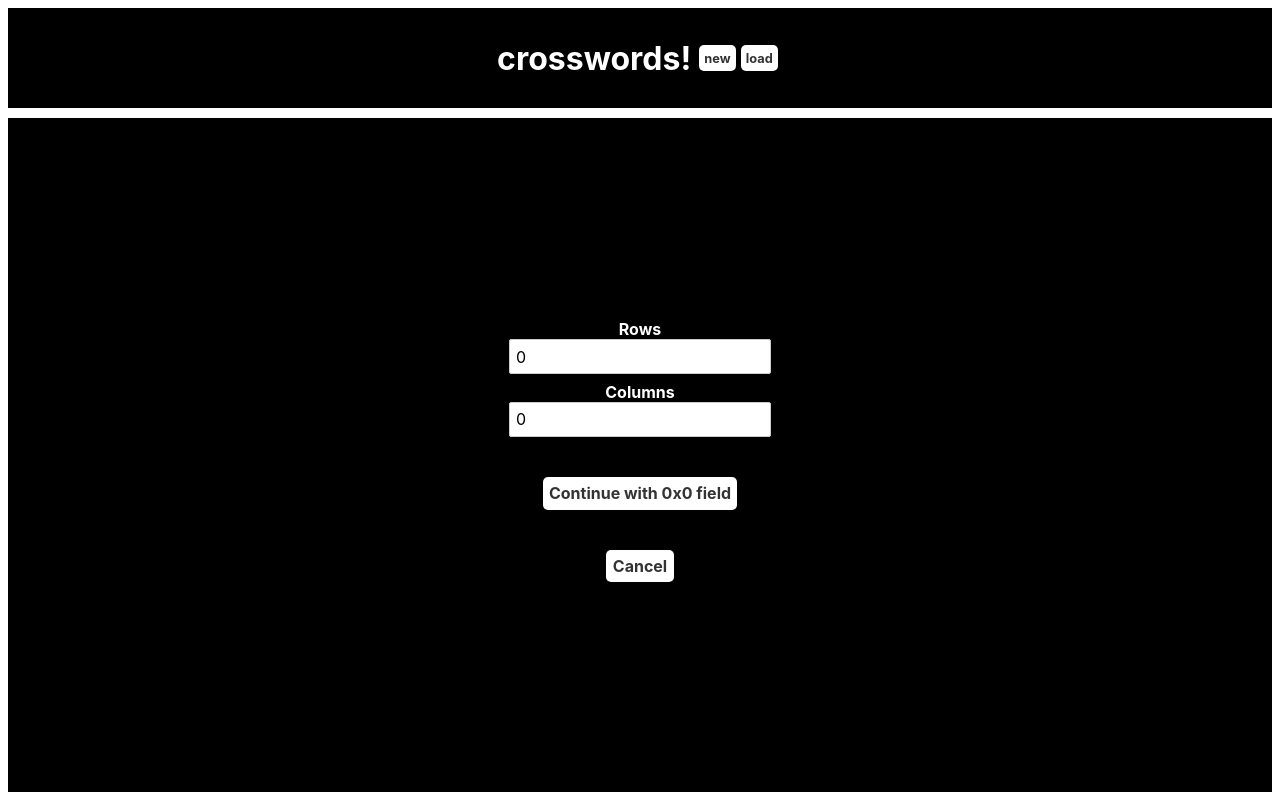
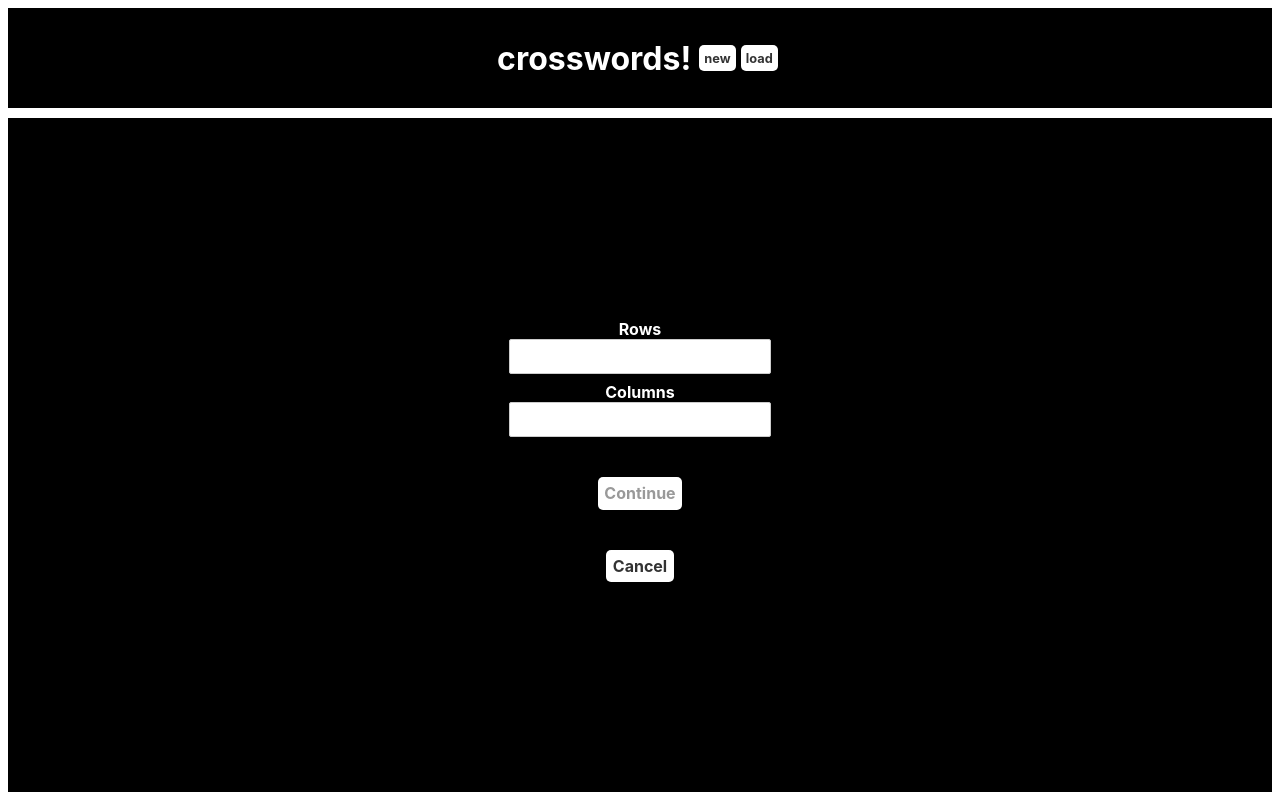
Before and after one commit to czeskij/crosswords, a Svelte app: page / in a window 1280 px wide. Both pictures are taken after a click on the button "new". Built offline with nearby package versions, Linux system fonts and the light colour scheme.

Commit message:
log crossword to console, initial settings fix

```diff
--- a/src/FieldSettings.svelte
+++ b/src/FieldSettings.svelte
@@ -65,6 +65,10 @@
     function deselectAll() {
         selectedFields.set([]);
     }
+
+    function logCrosswordToConsole() {
+        console.log($crossword);
+    }
 </script>
 
 <style>
@@ -116,4 +120,5 @@
         </div>
         <button on:click={deselectAll}>Deselect</button>
     {/if}
+    <button on:click={logCrosswordToConsole}>Log crossword to console</button>
 </div>
--- a/src/InitialSettings.svelte
+++ b/src/InitialSettings.svelte
@@ -1,8 +1,10 @@
 <script>
     import { app, crossword } from './stores.js';
 
-    let rows = 0;
-    let columns = 0;
+    let rows;
+    let columns;
+
+    $: buttonDisabled = !rows || !columns;
 
     const initialFieldValue = {
         isBlack: false,
@@ -61,6 +63,6 @@
     <input type="number" name="rows" bind:value={rows} />
     <label for="columns">Columns</label>
     <input type="number" name="columns" bind:value={columns} />
-    <button on:click={continueCrosswordCreation}>Continue with {rows}x{columns} field</button>
+    <button disabled={buttonDisabled} on:click={continueCrosswordCreation}>Continue</button>
     <button on:click={cancelCrosswordCreation}>Cancel</button>
 </div>
```
